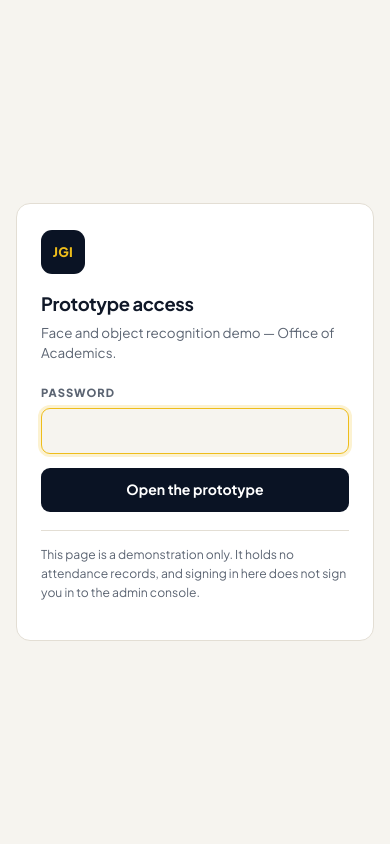
After one commit to ooa-jain/attendance-portal, a Flask app: page /admin/prototype/login in a window 390 px wide. The commit adds this page. Run offline with Flask 3, Linux system fonts and the light colour scheme; some libraries are stand-ins or nearby versions.

Commit message:
Gate the prototype behind a password, make it shareable, add object detection
Three changes to the face prototype.

Access. /admin/prototype/login takes a password (PROTOTYPE_PASSWORD in .env,
falling back to the one requested) and unlocks /admin/prototype. The page
moved from static/ to templates/ in the same change: left where it was,
Flask would have served it at /static/face-prototype.html to anyone who
guessed the name and the password would have been decoration.

Isolation. Passing the password sets one session flag that unlocks this page
and nothing else — not a Flask-Login session, no role, no reach into
attendance data. Verified that a prototype session and a share-link visitor
both get bounced to /login at /admin/dashboard.

Sharing. A button mints /share/prototype/<token>, which opens the prototype
with no sign-in. The share view hides the share button and shows a badge.
Tokens are secrets.token_urlsafe(24) and revocable, matching the analysis
share collection already in the app.

Object detection. CenterNet runs alongside the face pipeline — 80 COCO
classes, so a book reads "book" and a phone reads "cell phone", and people
are detected as "person" whether or not they face the camera. It runs on a
one-second timer rather than per frame.

Routes driven end to end against the real app.py with Mongo and OpenCV
stubbed: wrong password 401, share link works, invented token 404, no
escalation from either session type. The camera and the models are not
tested here — no camera in this session and the model CDN is blocked.

Note: the fallback password is in the repository and should be treated as
public. Set PROTOTYPE_PASSWORD in .env to something else.

Co-Authored-By: Claude Opus 5 <noreply@anthropic.com>
Claude-Session: https://claude.ai/code/session_011s6ZBWNsK8UYoepUjHm2PE

```diff
--- a/app.py
+++ b/app.py
@@ -13,6 +13,7 @@ import os
 import re
 import random
 import secrets
+import hmac
 import json
 import threading
 import requests
@@ -4042,6 +4043,83 @@ def admin_delete_user(user_id):
         return jsonify({"error": str(e)}), 500
 
 
+# ══════════════════════════════════════════════════════════════════════
+#  FACE / OBJECT PROTOTYPE — password-gated, separately shareable
+#
+#  Deliberately kept apart from Flask-Login. Passing this password gives a
+#  session flag that unlocks this one page and nothing else: it is not an
+#  admin session, grants no role, and cannot reach attendance data. The
+#  template lives under templates/ rather than static/ so the only way in is
+#  through these routes.
+# ══════════════════════════════════════════════════════════════════════
+
+# Override with PROTOTYPE_PASSWORD in .env. The fallback is the one asked
+# for; because it sits in the repository, treat it as public.
+PROTOTYPE_PASSWORD = os.environ.get("PROTOTYPE_PASSWORD", "12345678s")
+PROTOTYPE_SESSION_KEY = "proto_ok"
+
+
+def _prototype_unlocked():
+    return bool(session.get(PROTOTYPE_SESSION_KEY))
+
+
+@app.route("/admin/prototype/login", methods=["GET", "POST"])
+def prototype_login():
+    if request.method == "POST":
+        supplied = request.form.get("password", "")
+        # compare_digest keeps the check constant-time.
+        if hmac.compare_digest(supplied, PROTOTYPE_PASSWORD):
+            session[PROTOTYPE_SESSION_KEY] = True
+            return redirect(url_for("prototype_view"))
+        return render_template("prototype_login.html",
+                               error="That password is not right."), 401
+    if _prototype_unlocked():
+        return redirect(url_for("prototype_view"))
+    return render_template("prototype_login.html", error=None)
+
+
+@app.route("/admin/prototype/logout")
+def prototype_logout():
+    session.pop(PROTOTYPE_SESSION_KEY, None)
+    return redirect(url_for("prototype_login"))
+
+
+@app.route("/admin/prototype")
+def prototype_view():
+    if not _prototype_unlocked():
+        return redirect(url_for("prototype_login"))
+    return render_template("prototype.html", shared=False)
+
+
+@app.route("/api/admin/prototype/share", methods=["POST"])
+def prototype_create_share():
+    """Mint a no-login link to the prototype.
+
+    Open to whoever already holds the password, which is the point: the page
+    demonstrates a camera pipeline and carries no attendance data.
+    """
+    if not _prototype_unlocked():
+        return jsonify({"error": "Sign in to the prototype first."}), 403
+    token = secrets.token_urlsafe(24)
+    mongo.db.prototype_shares.insert_one({
+        "token":      token,
+        "created_by": current_user.username if current_user.is_authenticated else "prototype",
+        "created_at": datetime.utcnow(),
+        "revoked":    False,
+    })
+    return jsonify({"ok": True, "token": token,
+                    "url": url_for("shared_prototype_view", token=token, _external=True)})
+
+
+@app.route("/share/prototype/<token>")
+def shared_prototype_view(token):
+    share = mongo.db.prototype_shares.find_one({"token": token, "revoked": {"$ne": True}})
+    if not share:
+        return render_template("prototype_login.html",
+                               error="That share link is not valid any more."), 404
+    return render_template("prototype.html", shared=True)
+
+
 @app.route("/health")
 def health():
     return {"status": "ok"}
--- /dev/null
+++ b/templates/prototype_login.html
@@ -0,0 +1,66 @@
+<!DOCTYPE html>
+<html lang="en">
+<head>
+<meta charset="utf-8">
+<meta name="viewport" content="width=device-width, initial-scale=1">
+<title>Prototype access</title>
+<link rel="preconnect" href="https://fonts.googleapis.com">
+<link rel="preconnect" href="https://fonts.gstatic.com" crossorigin>
+<link href="https://fonts.googleapis.com/css2?family=Plus+Jakarta+Sans:wght@400;600;700;800&display=swap" rel="stylesheet">
+<style>
+  :root { --ink:#0A1324; --gold:#EEBD1B; --paper:#F6F4EF; --line:#E3DED4;
+          --t1:#101828; --t2:#5B6472; --bad:#B7302A; --bad-bg:#F8E9E8; }
+  * { box-sizing:border-box; }
+  body {
+    margin:0; min-height:100vh; display:grid; place-items:center;
+    background:var(--paper); color:var(--t1);
+    font:15px/1.55 'Plus Jakarta Sans',-apple-system,BlinkMacSystemFont,sans-serif;
+    padding:24px 16px;
+  }
+  .box { width:100%; max-width:380px; background:#fff; border:1px solid var(--line);
+         border-radius:14px; padding:26px 24px; }
+  .mark { width:44px; height:44px; border-radius:11px; background:var(--ink);
+          display:grid; place-items:center; margin-bottom:16px; }
+  .mark span { color:var(--gold); font-weight:800; font-size:.82rem; letter-spacing:.02em; }
+  h1 { font-size:1.15rem; margin:0 0 4px; letter-spacing:-.02em; }
+  p.sub { margin:0 0 20px; font-size:.84rem; color:var(--t2); }
+  label { display:block; font-size:.7rem; font-weight:800; letter-spacing:.09em;
+          text-transform:uppercase; color:var(--t2); margin-bottom:6px; }
+  input {
+    width:100%; font:inherit; font-size:.92rem; padding:11px 12px;
+    border:1px solid var(--line); border-radius:9px; background:var(--paper); color:var(--t1);
+  }
+  input:focus { outline:none; border-color:var(--gold); box-shadow:0 0 0 3px rgba(238,189,27,.2); }
+  button {
+    width:100%; margin-top:14px; font:inherit; font-size:.88rem; font-weight:700;
+    padding:11px; border:0; border-radius:9px; background:var(--ink); color:#fff; cursor:pointer;
+  }
+  button:hover { background:#13203A; }
+  .err { margin:0 0 16px; padding:10px 12px; border-radius:8px; font-size:.83rem;
+         background:var(--bad-bg); border:1px solid #EFC9C7; color:var(--bad); }
+  .foot { margin-top:18px; padding-top:14px; border-top:1px solid var(--line);
+          font-size:.76rem; color:var(--t2); }
+</style>
+</head>
+<body>
+  <div class="box">
+    <div class="mark"><span>JGI</span></div>
+    <h1>Prototype access</h1>
+    <p class="sub">Face and object recognition demo — Office of Academics.</p>
+
+    {% if error %}<p class="err">{{ error }}</p>{% endif %}
+
+    <form method="POST" action="{{ url_for('prototype_login') }}">
+      <label for="password">Password</label>
+      <input id="password" name="password" type="password" autocomplete="current-password"
+             autofocus required>
+      <button type="submit">Open the prototype</button>
+    </form>
+
+    <p class="foot">
+      This page is a demonstration only. It holds no attendance records, and
+      signing in here does not sign you in to the admin console.
+    </p>
+  </div>
+</body>
+</html>
```
Also changed, not shown: CHANGES.md (+62 -0 lines), templates/prototype.html (renamed from static/face-prototype.html, +98 -4 lines).
